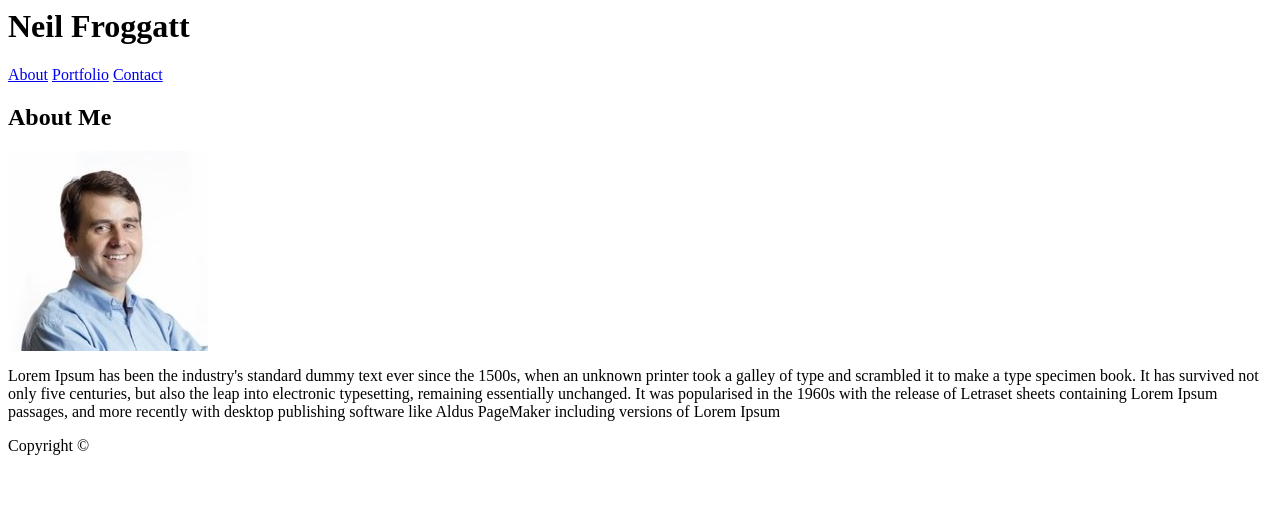
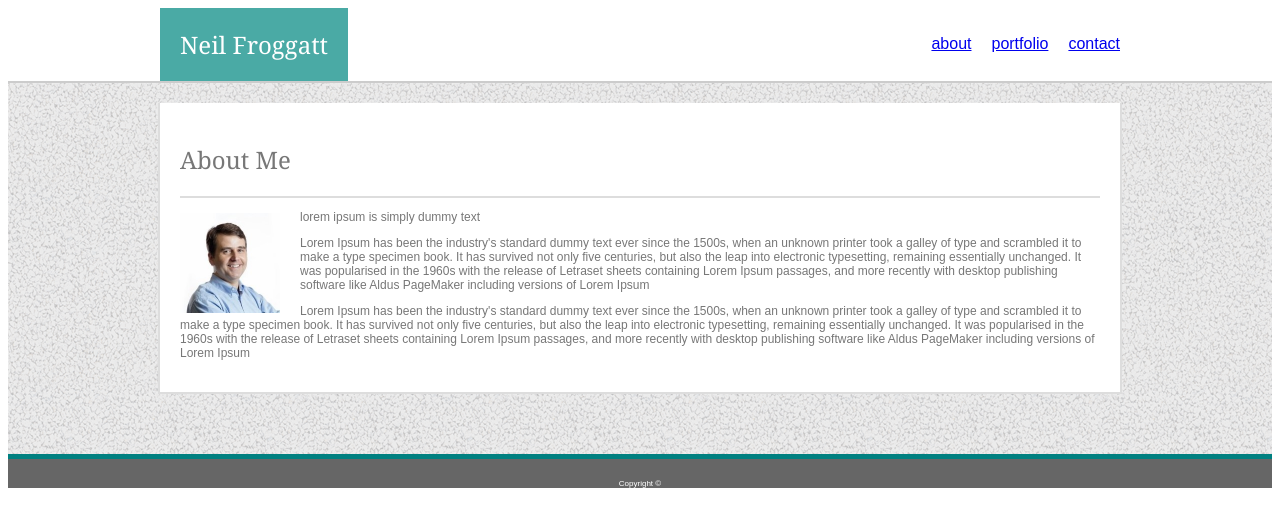
Before and after one commit to neilfr/Basic-Portfolio, a plain HTML site: page index.html in a window 1280 px wide. Drawn offline with Linux system fonts and the light colour scheme.

Commit message:
reboot on index page

```diff
--- /dev/null
+++ b/assets/style/style.css
@@ -0,0 +1,89 @@
+body {
+    font-family:'Arial', 'Helvetica Neue', Helvetica, sans-serif;
+    color:#777777;
+}
+
+#top{
+    background-color:white;
+    border-bottom: 2px solid #cccccc;
+}
+
+#topContent{
+    width: 960px;
+    margin:auto;
+    overflow:auto;
+}
+
+#topContentLeft{
+    font-size:24px;
+    float:left;
+    color:white;
+    background-color:#4aaaa5;
+    padding:20px;
+    font-family:'Georgia', Times, Times New Roman, serif;
+}
+
+#topContentRight{
+    float:right;
+    color:yellow;
+    text-align:right;
+    display:inline;
+    padding-top:20pt;
+}
+
+ul{
+    list-style-type: none;
+    display:inline;
+}
+
+li{
+    float:right;
+    color:white; /* not working */
+}
+
+a{
+    display: block;
+    padding-left: 20px;
+}
+
+#main{
+    background-image:url("../images/gravel.png");
+    padding:20px 20px 60px 20px;
+}
+
+#mainContent{
+    width:920px;
+    background-color: white;
+    margin:auto;
+    padding: 20px;
+    border-left: 2px solid #dddddd;
+    border-right: 2px solid #dddddd;
+    border-bottom: 2px solid #dddddd;
+}
+
+#mainTitle{
+    font-family: 'Georgia', Times, Times New Roman, serif;
+    font-size:24px;
+    padding:20px 0px;
+    border-bottom:2px solid #dddddd;
+}
+
+#mainParagraph{
+    font-size:12px;
+    overflow:auto;
+}
+
+#me{
+    padding-top:15px;
+    padding-right:20px;
+    float:left;
+}
+#bottom{
+    color:white; /* not the right color */
+    clear: both;
+    background-color:#666666;
+    text-align: center;
+    font-size:8px;
+    border-top: 5px solid teal;
+    padding-top:20px;
+}
--- a/index.html
+++ b/index.html
@@ -1,26 +1,57 @@
 <!DOCTYPE=html>
-<html lang="en-us>">
-
+<html lang = 'en-us'>
     <head>
-        <meta charset="UTF-i">
+        <meta charset="utf-8">
+        <link rel="stylesheet" type="text/css" href="assets/style/style.css">
         <title>
-            Basic-Portfolio
+            Index
         </title>
     </head>
 
     <body>
-        <h1>Neil Froggatt</h1>
+        <div id="top">
+            <div id="topContent">
+                <div id="topContentLeft">
+                    Neil Froggatt
+                </div>
+                <div id="topContentRight">
+                    <ul>
+                        <li><a href="contact.html">contact</a></li>
+                        <li><a href="portfolio.html">portfolio</a></li>
+                        <li><a href="index.html">about</a></li>
+                    </ul>
+                </div>
+            </div>
+        </div><!--end "top"-->
 
-        <a href="https://www.linkedin.com/in/neilfroggattcanada/">About</a>
-        <a href="https://www.linkedin.com/in/neilfroggattcanada/">Portfolio</a>
-        <a href="https://www.linkedin.com/in/neilfroggattcanada/">Contact</a>
+        <div id="main">
+            <div id="mainContent">
+                <div id="mainTitle">
+                    About Me
+                </div>
+                    <div id="mainParagraph">
+                        <img id="me" src="assets/images/nf.jfif" height=100px width=100px>
+                        <p>
+                            lorem ipsum is simply dummy text
+                        </p>
 
-        <h2>About Me</h2>
-        <img src="assets/images/nf.jfif" alt="Neil Froggatt">
-        <p>
-            Lorem Ipsum has been the industry's standard dummy text ever since the 1500s, when an unknown printer took a galley of type and scrambled it to make a type specimen book. It has survived not only five centuries, but also the leap into electronic typesetting, remaining essentially unchanged. It was popularised in the 1960s with the release of Letraset sheets containing Lorem Ipsum passages, and more recently with desktop publishing software like Aldus PageMaker including versions of Lorem Ipsum
-        </p>
-        <p>Copyright &copy</p>
+                        <p>
+                                Lorem Ipsum has been the industry's standard dummy text ever since the 1500s, when an unknown printer took a galley of type and scrambled it to make a type specimen book. It has survived not only five centuries, but also the leap into electronic typesetting, remaining essentially unchanged. It was popularised in the 1960s with the release of Letraset sheets containing Lorem Ipsum passages, and more recently with desktop publishing software like Aldus PageMaker including versions of Lorem Ipsum
+                        </p>
+
+                        <p>
+                            Lorem Ipsum has been the industry's standard dummy text ever since the 1500s, when an unknown printer took a galley of type and scrambled it to make a type specimen book. It has survived not only five centuries, but also the leap into electronic typesetting, remaining essentially unchanged. It was popularised in the 1960s with the release of Letraset sheets containing Lorem Ipsum passages, and more recently with desktop publishing software like Aldus PageMaker including versions of Lorem Ipsum
+                        </p>
+
+                    </div>
+
+            </div>
+        </div>
+
+        <div id="bottom">
+            Copyright &copy;
+        </div><!--end "bottom"-->
+
     </body>
 
-    </html>
+</html>
```
Also changed, not shown: contact.html (+6 -21 lines), portfolio.html (+5 -21 lines), assets/css/style.css (deleted), assets/images/gravel.png (added), 1 other file.
